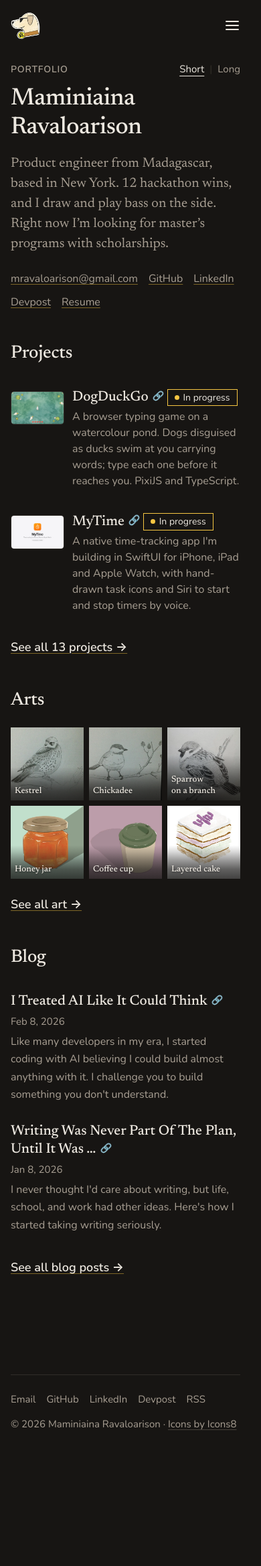
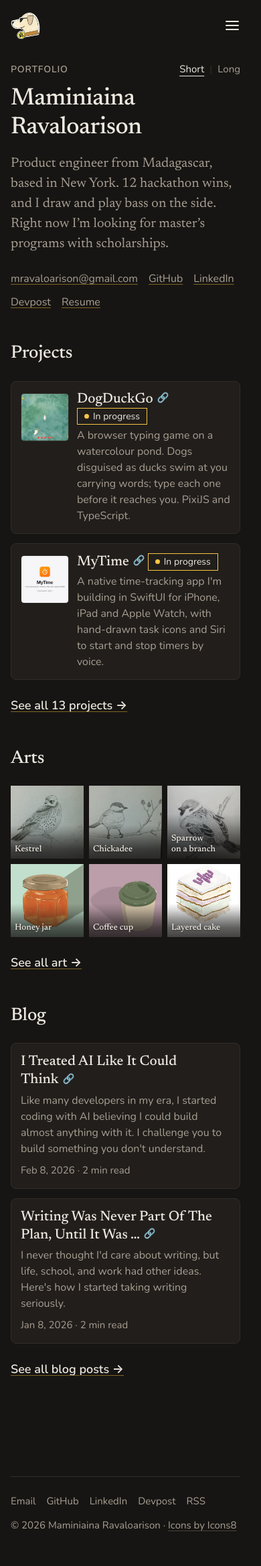
Before and after one commit to mravaloarison/mravaloarison.github.io, a Jekyll site: the page built from index.md, in a window 390 px wide. Shown: the whole page at 67% size. Built offline with Jekyll 4.4.1, drawn with Linux system fonts in a browser that asks for light colours; before the commit the page ends 2186 px from its top, so only the background shows below that.

Commit message:
Project and post cards, after the card in Mami's recording
Every project and post in a list is now a card: --surface with a hairline
border and 8px corners, good space between cards, the picture a small
square on the left (72px on phones, 112px from 601px, 56px under 360px)
and the text in line with the title. On hover the picture darkens under
an open-link icon and "View project" / "Read post" in the accent, and the
title turns accent. Post cards end with the date and reading time; posts
only get a thumbnail with their own image (not the default share card).

Co-Authored-By: Claude Opus 5.5 <noreply@anthropic.com>
Claude-Session: https://claude.ai/code/session_01HxKcS5wnQzvR66vCB9wedF

```diff
--- a/_includes/card-grid.html
+++ b/_includes/card-grid.html
@@ -1,17 +1,19 @@
 {%- comment -%}
-  Project list: one row per project with a small thumbnail (Mami's request,
-  November 2026; the screenshot at its real size is on the project's own
-  page). From 601px the thumbnail is 96px wide with the title, the one-line
-  award on award projects, and the description beside it; on phones it's
-  80px wide beside the title, with the award and description under them at
-  full width. No tech stack here; it's on each project page.
+  Project list: one card per project (Mami's request, November 2026, after a
+  card in a screen recording; see "Project and post cards" in styles.css):
+  a small square thumbnail on the left (the screenshot at its real size is
+  on the project's own page), and in line with the title beside it the
+  one-line award on award projects and the description. On hover the
+  thumbnail darkens under "View project". No tech stack here; it's on each
+  project page.
 {%- endcomment -%}
 <div class="card-grid">
   {% for item in include.items %}
   <a class="card" href="{{ item.url | relative_url }}">
     {% if item.image %}
     <div class="card-media">
-      {% include picture.html src=item.image alt=item.image_alt sizes="(max-width: 600px) 80px, 96px" %}
+      {% include picture.html src=item.image alt=item.image_alt sizes="(max-width: 600px) 72px, 112px" %}
+      {% include card-hover.html label="View project" %}
     </div>
     {% endif %}
     <h3 class="card-title">{% include link-title.html text=item.title %}{% if item.status == "ongoing" %} <span class="pill pill-status">In progress</span>{% endif %}</h3>
--- /dev/null
+++ b/_includes/card-hover.html
@@ -0,0 +1,8 @@
+{%- comment -%}
+  What shows over a card's picture on hover or keyboard focus (Mami's
+  request, November 2026, after a card in a screen recording): an open-link
+  icon and a short label in the accent, on the darkened picture. Decorative
+  (aria-hidden): the card's own text names the link.
+  Param: label ("View project", "Read post").
+{%- endcomment -%}
+<span class="card-hover" aria-hidden="true"><svg class="card-hover-icon" viewBox="0 0 24 24" width="26" height="26" fill="none" stroke="currentColor" stroke-width="1.8" stroke-linecap="round" stroke-linejoin="round" focusable="false"><path d="M14 4h6v6"/><path d="M20 4l-9 9"/><path d="M18 14v4.5a1.5 1.5 0 0 1-1.5 1.5h-11A1.5 1.5 0 0 1 4 18.5v-11A1.5 1.5 0 0 1 5.5 6H10"/></svg><span class="card-hover-label">{{ include.label }}</span></span>
--- a/_includes/post-list.html
+++ b/_includes/post-list.html
@@ -1,19 +1,33 @@
 {%- comment -%}
-  List of posts: one box per post, title on the left, date on the right.
-  Params: posts (required), descriptions (true to show each post's description
-  under its title, inside the same link)
+  List of posts, one card per post (Mami's request, November 2026, after a
+  card in a screen recording; see "Project and post cards" in styles.css):
+  the title, the description under it, then the date and reading time,
+  muted. A post with an `image` gets it as a small square on the left, like
+  the project cards, with "Read post" over it on hover.
+  Params: posts (required), descriptions (true to show each post's
+  description).
 {%- endcomment -%}
 <ul class="post-list">
   {% for post in include.posts %}
+  {%- assign words = post.content | strip_html | number_of_words -%}
+  {%- assign reading_time = words | divided_by: 200 -%}
+  {%- if reading_time < 1 -%}{%- assign reading_time = 1 -%}{%- endif -%}
+  {%- comment -%} Every page gets the share card as its `image` by default (_config.yml), for link previews; that's not a picture of the post. {%- endcomment -%}
+  {%- assign post_picture = nil -%}
+  {%- if post.image -%}{%- unless post.image contains "/assets/social/" -%}{%- assign post_picture = post.image -%}{%- endunless -%}{%- endif %}
   <li>
-    <a class="post-row" href="{{ post.url | relative_url }}">
-      <span class="post-row-main">
-        <span class="post-title">{% include link-title.html text=post.title %}</span>
-        <time class="post-date" datetime="{{ post.date | date_to_xmlschema }}">{{ post.date | date: "%b %-d, %Y" }}</time>
+    <a class="post-row{% if post_picture %} has-media{% endif %}" href="{{ post.url | relative_url }}">
+      {%- if post_picture %}
+      <span class="card-media">
+        {% include picture.html src=post_picture alt=post.image_alt sizes="(max-width: 600px) 72px, 112px" %}
+        {% include card-hover.html label="Read post" %}
       </span>
+      {%- endif %}
+      <span class="post-title">{% include link-title.html text=post.title %}</span>
       {%- if include.descriptions and post.description %}
       <span class="post-description">{{ post.description }}</span>
       {%- endif %}
+      <span class="post-meta-line"><time class="post-date" datetime="{{ post.date | date_to_xmlschema }}">{{ post.date | date: "%b %-d, %Y" }}</time> · {{ reading_time }} min read</span>
     </a>
   </li>
   {% endfor %}
--- a/assets/css/styles.css
+++ b/assets/css/styles.css
@@ -76,13 +76,20 @@
      (the nav's current-page dot, round buttons, the play mark). */
   --radius-sm: 0;
   --radius-md: 0;
-  /* the one exception: the project list's small thumbnails (Mami's request,
-     November 2026: "just a little corner radius ... not too much") */
+  /* the two exceptions, both Mami's requests (November 2026): the project
+     and post cards' small thumbnails ("just a little corner radius ... not
+     too much"), and the cards themselves, after a card Mami liked */
   --radius-thumb: 5px;
+  --radius-card: 8px;
 
   --measure: 680px;
   --nav-width: 160px;
-  --thumb-width: 80px; /* project list thumbnails; 96px from 601px */
+  /* Project and post cards (see "Project and post cards"); from 601px the
+     padding is 20px, the space between cards 16px and the thumbnail 112px */
+  --card-pad: 14px;
+  --card-gap: 14px;
+  --thumb-size: 72px;
+  --thumb-gap: 12px;
   /* Gap left above a heading when jumping to it with an #anchor link */
   --jump-offset: 40px;
 
@@ -658,30 +665,33 @@ main:focus {
   border-color: var(--border-strong);
 }
 
-/* Post and project lists: no lines between rows. Each row is a box with the
-   same padding on every side, bleeding into the gutter so its text stays in
-   line with the page, and it lights up a little on hover (Mami's request,
-   November 2026). --row-pad is the padding and the bleed. */
+/* Project and post cards (Mami's request, November 2026, after a card Mami
+   liked in a screen recording): each project or post is a card on --surface
+   with a hairline border and --radius-card corners, with good space between
+   cards; the picture is a small square on the left (projects, and posts
+   that have an image), and the serif title and the muted lines sit in line
+   beside it. On hover or keyboard focus the picture darkens under an
+   open-link icon and "View project" / "Read post" in the accent, and the
+   title turns accent; the card itself stays still. (Until then they were
+   bare rows that only lit up on hover.) */
 
 .post-row,
 .card {
-  --row-pad: var(--space-12);
-  display: block;
-  margin-inline: calc(-1 * var(--row-pad));
-  padding: var(--row-pad);
-  border-radius: var(--radius-md);
+  display: block;
+  padding: var(--card-pad);
+  background: var(--surface);
+  border: 1px solid var(--border);
+  border-radius: var(--radius-card);
+  color: inherit;
   text-decoration: none;
-  transition: background-color var(--transition);
-}
-
-.post-row:hover,
-.post-row:focus-visible,
-.card:hover,
-.card:focus-visible {
-  background: var(--surface);
-}
-
-/* Post list: one box per post, title left, date right, description under */
+}
+
+.post-list li + li,
+.card + .card {
+  margin-top: var(--card-gap);
+}
+
+/* Post cards: the title, the description, then the date and reading time */
 
 .post-list {
   list-style: none;
@@ -689,40 +699,49 @@ main:focus {
   padding: 0;
 }
 
-.post-list li + li {
-  margin-top: var(--space-4);
-}
-
-.post-row-main {
-  display: flex;
-  align-items: baseline;
-  justify-content: space-between;
-  gap: var(--space-16);
-}
-
 .post-title {
+  display: block;
   font-family: var(--font-serif);
   font-size: 21px;
   font-weight: 500;
   line-height: 1.3;
 }
 
-.post-row:hover .post-title {
+.post-row:hover .post-title,
+.post-row:focus-visible .post-title {
   color: var(--accent);
 }
 
-.post-date {
-  flex-shrink: 0;
+.post-description {
+  display: block;
+  margin-top: var(--space-4);
+  font-size: 16px;
+  line-height: 1.5;
+  color: var(--text-secondary);
+}
+
+.post-meta-line {
+  display: block;
+  margin-top: var(--space-8);
   font-size: 15px;
   color: var(--text-secondary);
   font-variant-numeric: tabular-nums;
 }
 
-.post-description {
-  display: block;
-  font-size: 16px;
-  color: var(--text-secondary);
-  margin: var(--space-4) 0 0;
+/* a post with a picture is laid out like a project card */
+.post-row.has-media {
+  display: grid;
+  grid-template-columns: var(--thumb-size) minmax(0, 1fr);
+  column-gap: var(--thumb-gap);
+  align-items: start;
+}
+
+.post-row.has-media .card-media {
+  grid-row: 1 / span 3;
+}
+
+.post-row.has-media > :not(.card-media) {
+  grid-column: 2;
 }
 
 /* Browse blocks (blog index: years and tags) */
@@ -1060,14 +1079,13 @@ main iframe {
   content: " →";
 }
 
-/* Project list: one project per box (see the post list above for the box)
-   with a small thumbnail on the left and everything else in line with the
-   title beside it, at every width (Mami's requests, November 2026: "really
-   small for the previews", then "just a little corner radius" and the
-   description "aligned with the title" on phones too). The thumbnail is
-   80px wide on phones and 96px from 601px, corners --radius-thumb; the
-   screenshot at its real size is on the project's own page. (It was 200px,
-   and the full width of a phone, stacked over the text.) */
+/* Project cards (see "Project and post cards" above for the card): a small
+   square thumbnail on the left (Mami's requests, November 2026: "really
+   small for the previews", the screenshot at its real size is on the
+   project's own page; "just a little corner radius"; everything "aligned
+   with the title", phones too), and the title, the award line and the
+   description beside it. The thumbnail is --thumb-size: 72px on phones,
+   112px from 601px. */
 
 .card-grid {
   margin: var(--space-24) 0 var(--space-48);
@@ -1075,19 +1093,12 @@ main iframe {
 
 .card {
   display: grid;
-  grid-template-columns: var(--thumb-width) minmax(0, 1fr);
+  grid-template-columns: var(--thumb-size) minmax(0, 1fr);
   /* any spare height from the thumbnail goes under the description */
   grid-template-rows: auto auto 1fr;
-  column-gap: var(--space-12);
-}
-
-.card + .card {
-  margin-top: var(--space-12);
-}
-
-/* Cover image: the card and its frame stay still; on hover the image zooms
-   a little inside the frame and the title turns accent. Scoped to the
-   cover so the tech icons aren't affected. */
+  column-gap: var(--thumb-gap);
+}
+
 .card-media {
   position: relative;
   overflow: hidden;
@@ -1104,16 +1115,57 @@ main iframe {
 }
 
 .card-media img {
+  display: block;
   width: 100%;
   height: auto;
-  aspect-ratio: 16 / 10;
+  aspect-ratio: 1;
   object-fit: cover;
-  transition: transform 300ms ease;
-}
-
-.card:hover .card-media img,
-.card:focus-visible .card-media img {
-  transform: scale(1.04);
+}
+
+/* Over the picture on hover or keyboard focus: the picture darkens under an
+   open-link icon and "View project" / "Read post" in the accent (only the
+   icon on phones, where the square is too small for the words). Hover only
+   where there's a real pointer, so a tap on a phone doesn't flash it. */
+.card-hover {
+  position: absolute;
+  inset: 0;
+  display: flex;
+  flex-direction: column;
+  align-items: center;
+  justify-content: center;
+  gap: 6px;
+  padding: 4px;
+  background: rgb(14 13 12 / 0.74);
+  color: var(--accent);
+  font-size: 13px;
+  font-weight: 600;
+  line-height: 1.2;
+  text-align: center;
+  opacity: 0;
+  transition: opacity 200ms ease;
+}
+
+.card-hover-icon {
+  width: 26px;
+  height: 26px;
+}
+
+.card:focus-visible .card-hover,
+.post-row:focus-visible .card-hover {
+  opacity: 1;
+}
+
+@media (hover: hover) {
+  .card:hover .card-hover,
+  .post-row:hover .card-hover {
+    opacity: 1;
+  }
+}
+
+@media (max-width: 600px) {
+  .card-hover-label {
+    display: none;
+  }
 }
 
 /* Hackathon award (award.html): one unit everywhere. On the left, Google's
@@ -1271,19 +1323,26 @@ main iframe {
 }
 
 @media (min-width: 601px) {
-  .post-row,
-  .card {
-    --row-pad: var(--space-16);
-  }
-
-  .card {
-    --row-pad: var(--space-24);
-    --thumb-width: 96px;
-    column-gap: var(--space-16);
-  }
-
-  .card + .card {
-    margin-top: var(--space-4);
+  :root {
+    --card-pad: 20px;
+    --card-gap: var(--space-16);
+    --thumb-size: 112px;
+    --thumb-gap: 20px;
+  }
+}
+
+/* The smallest phones (under 360px): a smaller thumbnail and title, so a
+   long one-word title ("SlayTheInterview" and its 🔗, which never wrap
+   apart) still fits beside the thumbnail */
+@media (max-width: 359px) {
+  :root {
+    --card-pad: 12px;
+    --thumb-size: 56px;
+    --thumb-gap: 10px;
+  }
+
+  .card-title {
+    font-size: 19px;
   }
 }
 
@@ -2133,11 +2192,6 @@ figcaption {
     grid-row: span 1;
   }
 
-  .post-row-main {
-    flex-direction: column;
-    gap: var(--space-4);
-  }
-
   .prev-next {
     grid-template-columns: 1fr;
   }
```
Also changed, not shown: CLAUDE.md (+38 -32 lines).
